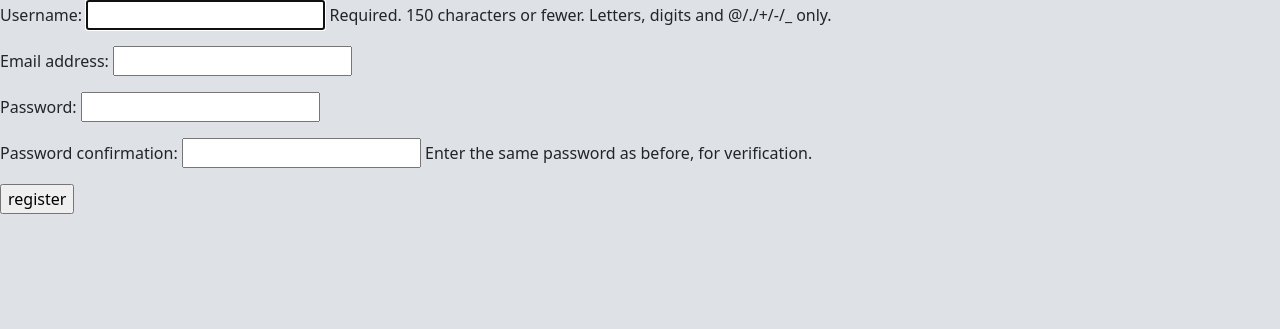
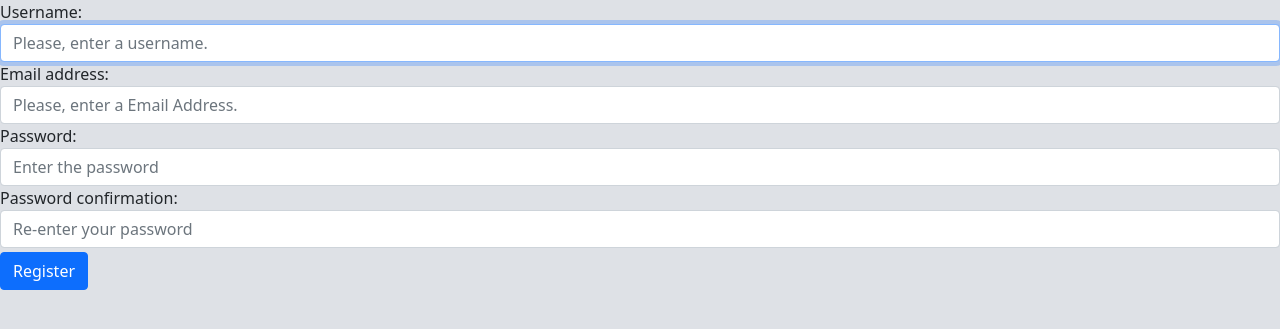
Before and after one commit to ashwinam/garbage-codes-season-01, a Django app: page /accounts/signup/ in a window 1280 px wide. Shown: the top 329 px of the page. Run offline with Django 4.2, Linux system fonts and the light colour scheme.

Commit message:
in registration form bootstrap class added

```diff
--- a/DjangoToDo/users/forms.py
+++ b/DjangoToDo/users/forms.py
@@ -5,8 +5,41 @@ from django.contrib.auth.forms import UserCreationForm
 
 class CustomUserCreationForm(UserCreationForm):
     class Meta(UserCreationForm.Meta):
-        fields = UserCreationForm.Meta.fields + ("email",)
-        print(fields, '--')
+        fields = UserCreationForm.Meta.fields + ("email","password1", 'password2')
+        UserCreationForm.base_fields['password1'].widget.attrs['class'] = 'form-control'
+        UserCreationForm.base_fields['password1'].widget.attrs['placeholder'] = 'Enter the password'
+        UserCreationForm.base_fields['password2'].widget.attrs['class'] = 'form-control'
+        UserCreationForm.base_fields['password2'].widget.attrs['placeholder'] = 'Re-enter your password'
+        print(UserCreationForm.base_fields['password1'].widget.attrs, 'fields -- ')
+
+        widgets = {
+            'username': forms.TextInput
+            (attrs={
+                'type': 'text',
+                'class': 'form-control',
+                'placeholder':"Please, enter a username.",
+        }),
+            'email': forms.EmailInput
+            (attrs={
+                'type': 'email',
+                'class': 'form-control',
+                'placeholder':"Please, enter a Email Address.",
+        }),
+            'password1': forms.PasswordInput
+            (attrs={
+                'type': 'password',
+                'name': 'password1',
+                'class': 'form-control',
+                'placeholder':"Please, enter a password.",
+        }),
+            'password2': forms.PasswordInput
+            (attrs={
+                'type': 'password',
+                'name': 'password2',
+                'class': 'form-control',
+                'placeholder':"Please, enter a password again.",
+        }),
+        }
 
 
 class LoginForm(forms.ModelForm):
--- a/DjangoToDo/users/templates/users/register.html
+++ b/DjangoToDo/users/templates/users/register.html
@@ -5,8 +5,15 @@
 
 <form action="" method="post">
     {% csrf_token %}
-    {{ form.as_p }}
-    <input type="submit" value="register">
+    {{ form.username.label_tag }}
+    {{ form.username }}
+    {{ form.email.label_tag }}
+    {{ form.email }}
+    {{ form.password1.label_tag }}
+    {{ form.password1 }}
+    {{ form.password2.label_tag }}
+    {{ form.password2 }}
+    <input type="submit" class="btn btn-primary mt-1" value="Register">
 </form>
 
 {% endblock content %}
```
